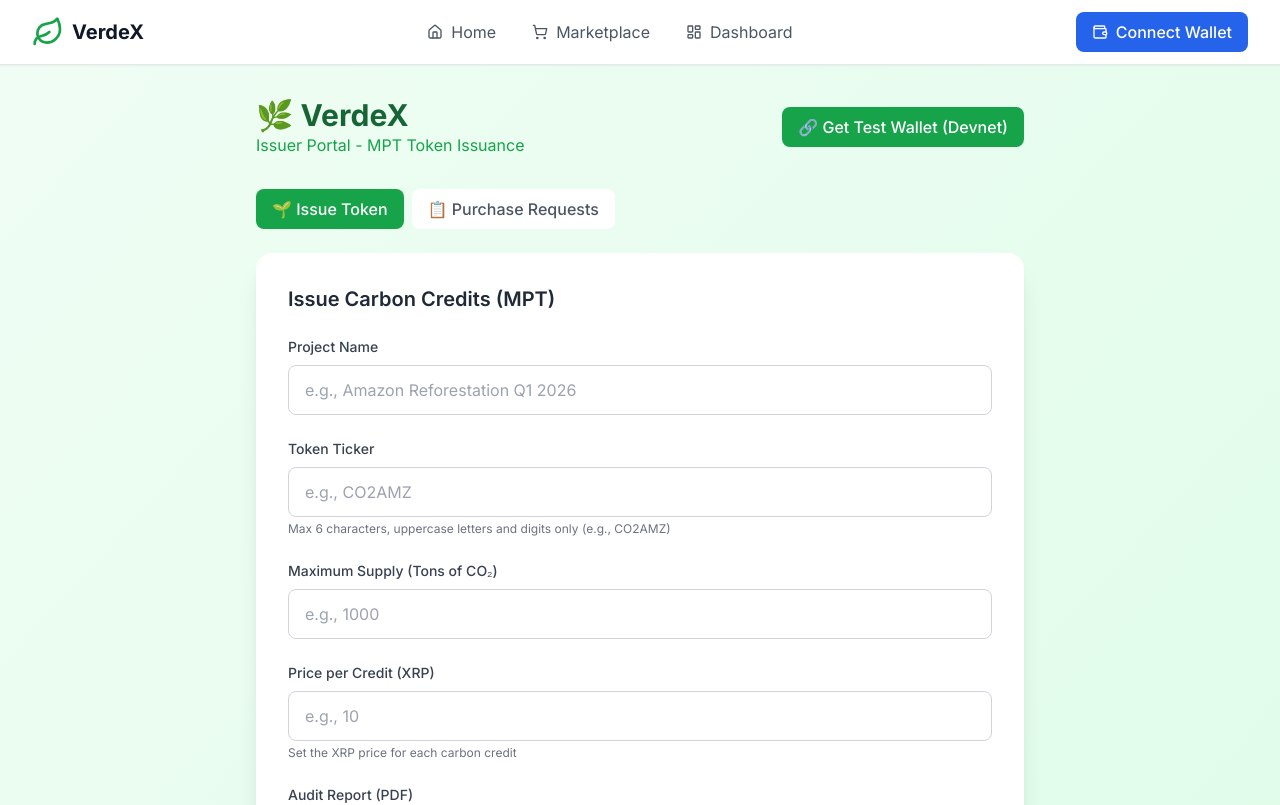
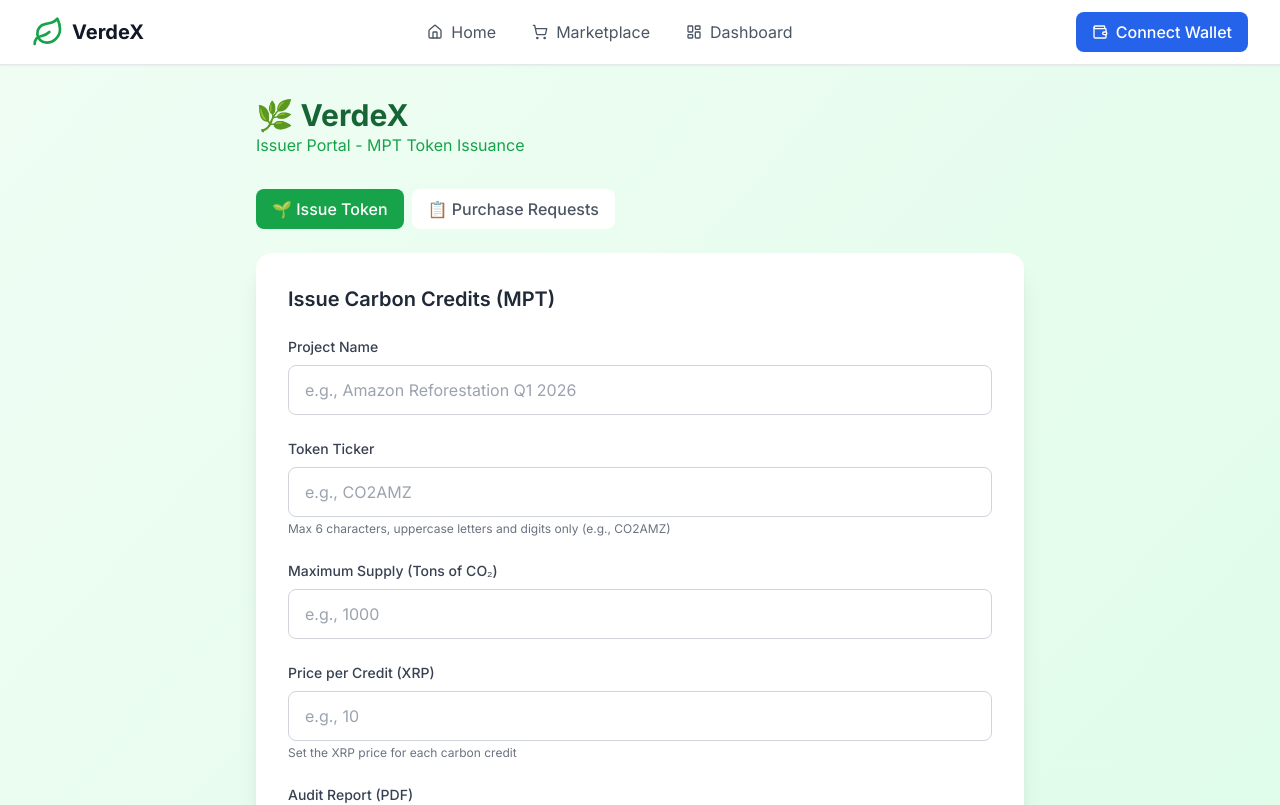
Before and after one commit to bachng0111/nusfintechsummit2026-multicultural, a Next.js app: page /issuer in a window 1280 px wide. Shown: the top 805 px of the page. Built offline with nearby package versions, Linux system fonts and the light colour scheme.

Commit message:
feat: Remove Wallet Connect Button component from IssuerPage

```diff
--- a/src/app/issuer/page.tsx
+++ b/src/app/issuer/page.tsx
@@ -96,56 +96,6 @@ interface MintResult {
 // MPTokenIssuanceCreate flags
 const MPT_CAN_TRANSFER = 0x00000020
 const MPT_CAN_TRADE = 0x00000010
-
-// Wallet Connect Button Component (using the shared context)
-function WalletConnectButton() {
-  const { address, balance, isConnected, isConnecting, connectNewWallet, disconnect } = useWallet()
-
-  const formatAddress = (addr: string) => {
-    return `${addr.slice(0, 6)}...${addr.slice(-4)}`
-  }
-
-  if (isConnected && address) {
-    return (
-      <div className="flex items-center gap-2">
-        <div className="text-right">
-          <span className="px-3 py-2 bg-green-100 text-green-800 rounded-lg text-sm font-medium block">
-            {formatAddress(address)}
-          </span>
-          {balance && (
-            <span className="text-xs text-gray-500">{parseFloat(balance).toFixed(2)} XRP</span>
-          )}
-        </div>
-        <button
-          onClick={disconnect}
-          className="px-3 py-2 text-sm text-gray-600 hover:text-gray-800 transition-colors"
-        >
-          Disconnect
-        </button>
-      </div>
-    )
-  }
-
-  return (
-    <button
-      onClick={connectNewWallet}
-      disabled={isConnecting}
-      className="px-4 py-2 bg-green-600 text-white rounded-lg font-medium hover:bg-green-700 transition-colors disabled:opacity-50 disabled:cursor-not-allowed flex items-center gap-2"
-    >
-      {isConnecting ? (
-        <>
-          <svg className="animate-spin h-4 w-4" xmlns="http://www.w3.org/2000/svg" fill="none" viewBox="0 0 24 24">
-            <circle className="opacity-25" cx="12" cy="12" r="10" stroke="currentColor" strokeWidth="4"></circle>
-            <path className="opacity-75" fill="currentColor" d="M4 12a8 8 0 018-8V0C5.373 0 0 5.373 0 12h4zm2 5.291A7.962 7.962 0 014 12H0c0 3.042 1.135 5.824 3 7.938l3-2.647z"></path>
-          </svg>
-          Creating Wallet...
-        </>
-      ) : (
-        '🔗 Get Test Wallet (Devnet)'
-      )}
-    </button>
-  )
-}
 
 export default function IssuerPage() {
   // Form state
@@ -523,7 +473,6 @@ export default function IssuerPage() {
             <h1 className="text-3xl font-bold text-carbon-800">🌿 VerdeX</h1>
             <p className="text-carbon-600">Issuer Portal - MPT Token Issuance</p>
           </div>
-          <WalletConnectButton />
         </div>
 
         {/* Tabs */}
```
